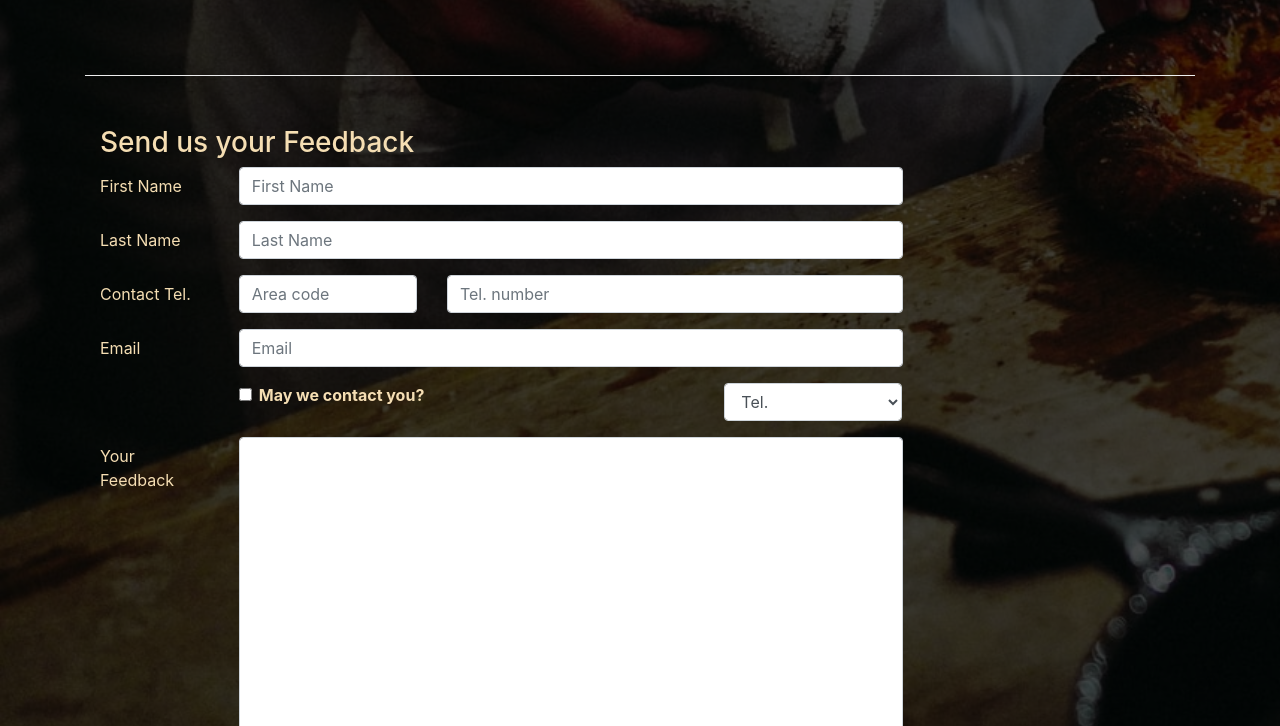
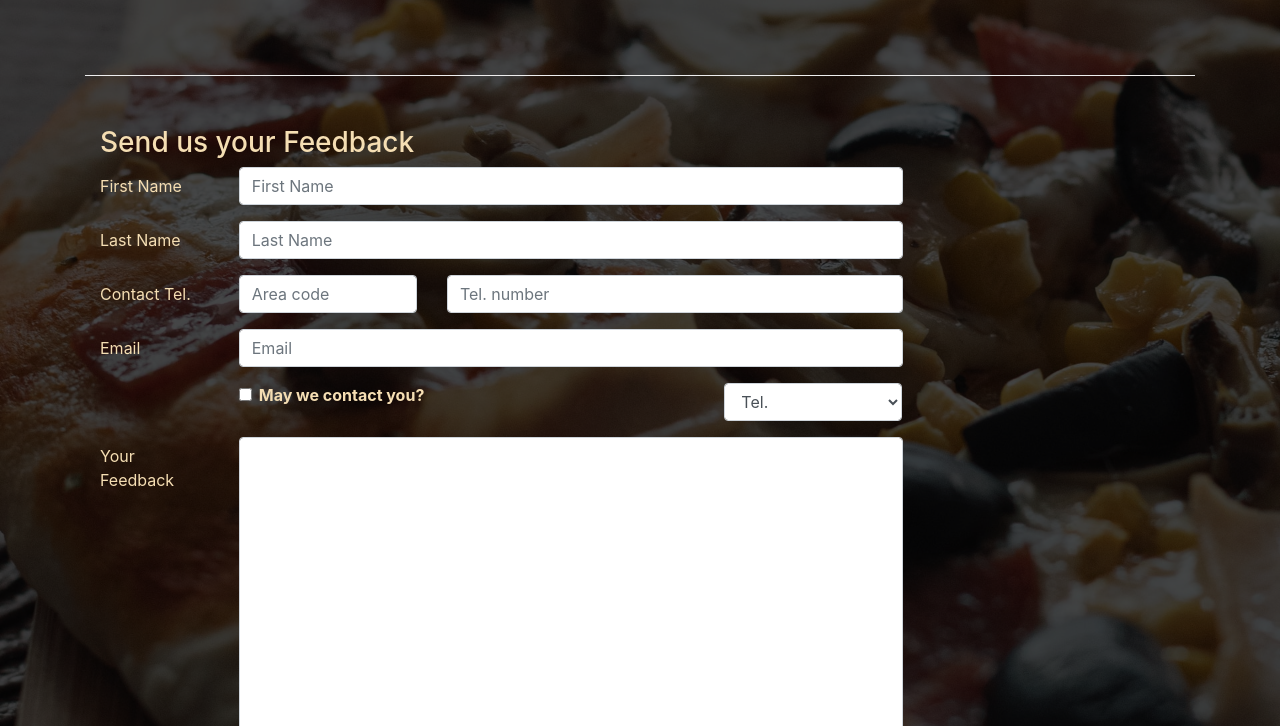
Before and after one commit to januka36/janpizza, a website: page contactus.html in a window 1280 px wide. Shown: the part 828-1554 px from the top of the page. Drawn offline with Linux system fonts and the light colour scheme.

Commit message:
wallchange

```diff
--- a/contactus.html
+++ b/contactus.html
@@ -20,7 +20,7 @@
     <!-- endbuild -->
 </head>
 
-<body class="contactus-banner">
+<body class="about-banner">
     <nav class="navbar navbar-dark navbar-expand-sm fixed-top">
         <div class="container">
             <button class="navbar-toggler" type="button" data-toggle="collapse" data-target="#Navbar">
```
